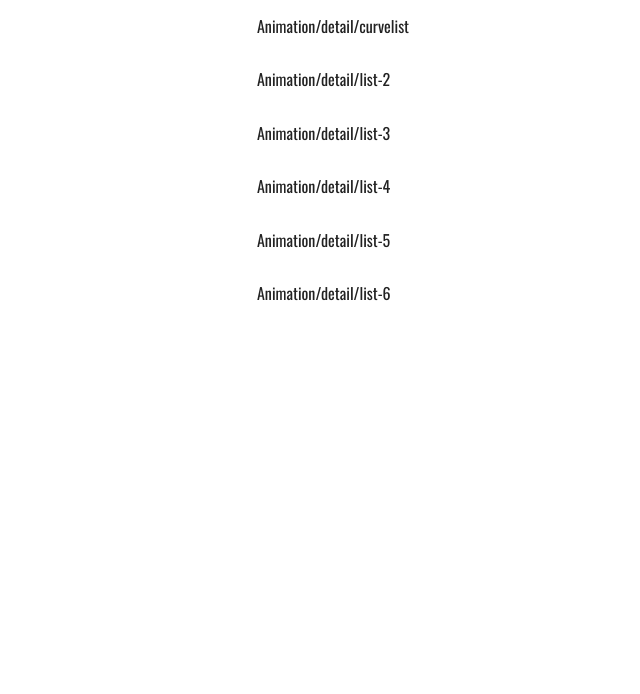
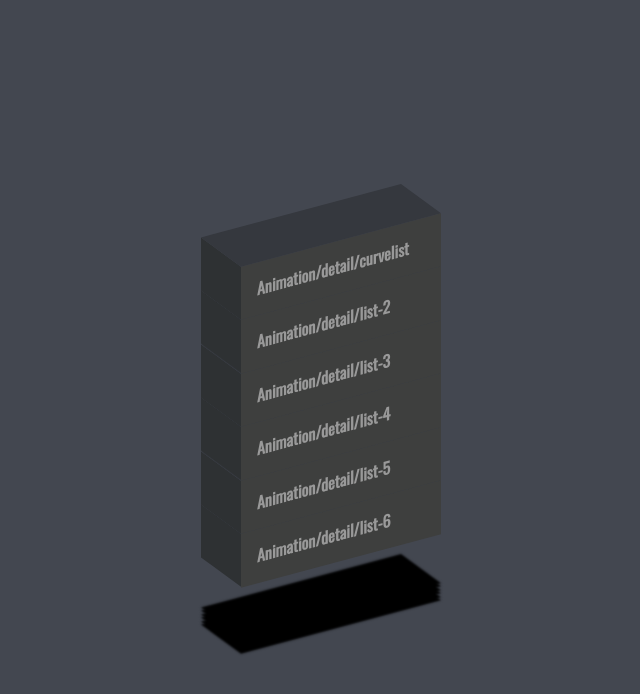
Before and after one commit to kich555/Style-Playground, a React (Create React App) app in the folder playground/: page /animation in a window 1280 px wide. Shown: the top 694 px of the page, without its empty margins (299-939 px from the left). Built offline with nearby package versions, Linux system fonts and the light colour scheme.

Commit message:
Create & Add new styles ( 3dList / curveList / animation / animationDetail )

```diff
--- /dev/null
+++ b/playground/src/styles/components/_3dList.scss
@@ -0,0 +1,61 @@
+.list-wrapper-3d {
+  transform: skewY(-15deg);
+  //매개 변수로 지정된 Y축의 각도에 따라 2차원 방식으로 기울기를 처리
+  @for $i from 0 through 6 {
+    .list-#{$i} {
+      z-index: #{$i};
+    }
+  }
+  .list {
+    background-color: #3e3f3e;
+    color: #999;
+    font-weight: 700;
+    letter-spacing: 0.05em;
+    transition: 500ms;
+
+    &::before {
+      content: '';
+      position: absolute;
+      top: 0;
+      left: -40px;
+      width: 40px;
+      height: 100%;
+      background-color: #2e3133;
+      transform-origin: right;
+      transform: skewY(45deg);
+      transition: 500ms;
+    }
+
+    &::after {
+      content: '';
+      position: absolute;
+      top: -40px;
+      left: 0;
+      width: 100%;
+      height: 40px;
+      transform-origin: bottom;
+      background-color: #35383e;
+      transform: skewX(45deg);
+      transition: 500ms;
+    }
+    &:hover {
+      color: #fff;
+      background-color: #33a3ee;
+      transform: translateX(-50px);
+    }
+    &:hover::before {
+      background-color: #1f5378;
+    }
+    &:hover::after {
+      background-color: #2982b9;
+    }
+    @for $i from 0 through 6 {
+      &:nth-child(#{$i})::after {
+        box-shadow: -#{420 - $i * 50}px #{420 - $i * 50}px 2px rgba(0, 0, 0, 1);
+      }
+    }
+    // &:last-child::after {
+    //   box-shadow: -120px 120px 8px rgba(0, 0, 0, 0.25);
+    // }
+  }
+}
--- /dev/null
+++ b/playground/src/styles/components/_curveList.scss
@@ -0,0 +1,57 @@
+.icon {
+  // background-color: aquamarine;
+  line-height: 65px;
+  color: #222327;
+  &::before {
+    content: '';
+    position: absolute;
+    top: 10px;
+    left: 0;
+    width: 100%;
+    height: 100%;
+    background-color: aqua;
+    border-radius: 50%;
+    filter: blur(5px);
+    opacity: 0;
+  }
+}
+
+.active {
+  background-color: aquamarine;
+  color: $white;
+  transform: translateY(-28px);
+  z-index: 2;
+  &::before {
+    opacity: 0.5;
+  }
+}
+
+.indicator {
+  position: absolute;
+  top: -36px;
+  left: 28px;
+  z-index: 1;
+  transition: 500ms;
+  &::before {
+    content: '';
+    position: absolute;
+    top: 4px;
+    left: -29px;
+    width: 32px;
+    height: 32px;
+    background-color: transparent;
+    border-radius: 50%;
+    box-shadow: 15px 18px #fff;
+  }
+  &::after {
+    content: '';
+    position: absolute;
+    top: 4px;
+    right: -29px;
+    width: 32px;
+    height: 32px;
+    background-color: transparent;
+    border-radius: 50%;
+    box-shadow: -15px 18px #fff;
+  }
+}
--- a/playground/src/styles/main.scss
+++ b/playground/src/styles/main.scss
@@ -14,5 +14,9 @@
 
 // common component
 @import './components/loading';
+@import './components/3dList';
+@import './components/curveList';
 // pages
 @import './pages/main';
+@import './pages/animation';
+@import './pages/animationDetail';
--- /dev/null
+++ b/playground/src/styles/pages/_animation.scss
@@ -0,0 +1,4 @@
+.animation-page {
+  min-height: 100vh;
+  background-color: #434750;
+}
--- /dev/null
+++ b/playground/src/styles/pages/_animationDetail.scss
@@ -0,0 +1,4 @@
+.animation-detail-page {
+  min-height: 100vh;
+  background-color: #434750;
+}
```
